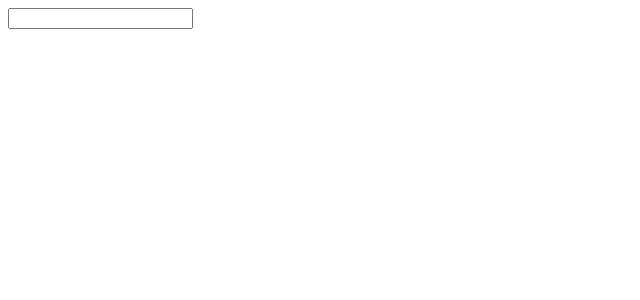
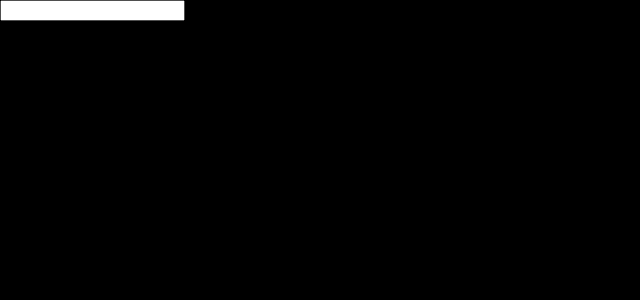
Before and after one commit to MikolajMydel/msc-2022, a React (Vite) app: page / in a window 1280 px wide. Shown: the top 300 px of the page, without its empty margins (0-640 px from the left). Built offline with nearby package versions, Linux system fonts and the light colour scheme.

Commit message:
Typed SCSS modules

```diff
--- a/package.json
+++ b/package.json
@@ -15,7 +15,9 @@
 		"@types/react-router-dom": "^5.3.3",
 		"react": "18.2.0",
 		"react-dom": "18.2.0",
-		"react-router-dom": "^6.4.5"
+		"react-router-dom": "^6.4.5",
+		"sass": "^1.57.1",
+		"typed-scss-modules": "^7.0.1"
 	},
 	"devDependencies": {
 		"@types/react": "^18.0.24",
--- a/src/pages/CodeAnalysis.tsx
+++ b/src/pages/CodeAnalysis/CodeAnalysis.tsx
@@ -1,5 +1,5 @@
 import { useParams } from "react-router-dom";
-import { getRNA } from "../features/codeAnalysis/utils/transcription";
+import { getRNA } from "../../features/codeAnalysis/utils/transcription";
 
 export default function CodeAnalysis() {
 	const { sequence } = useParams<{ sequence: string }>();
--- a/src/pages/CodeInput.tsx
+++ b/src/pages/CodeInput/CodeInput.tsx
@@ -1,4 +1,4 @@
-import InputContainer from "../features/codeInput/components/Input/InputContainer";
+import InputContainer from "../../features/codeInput/components/Input/InputContainer";
 
 export default function CodeInput() {
 	return (
--- /dev/null
+++ b/src/pages/Root/Root.module.scss
@@ -0,0 +1,9 @@
+* {
+	box-sizing: border-box;
+	margin: 0;
+}
+.Root {
+	min-width: 100vw;
+	min-height: 100vh;
+	background-color: black;
+}
--- a/src/pages/Root.tsx
+++ b/src/pages/Root/Root.tsx
@@ -1,7 +1,8 @@
 import { Outlet } from "react-router-dom";
+import styles from "./Root.module.scss";
 export default function Root() {
 	return (
-		<div>
+		<div className={styles.Root}>
 			<Outlet />
 		</div>
 	);
```
Also changed, not shown: src/pages/routes.tsx (+4 -4 lines), src/pages/Visualization/Visualization.tsx (renamed from src/pages/Visualization.tsx), 1 other file (tests, documents, lock files or other folders).
